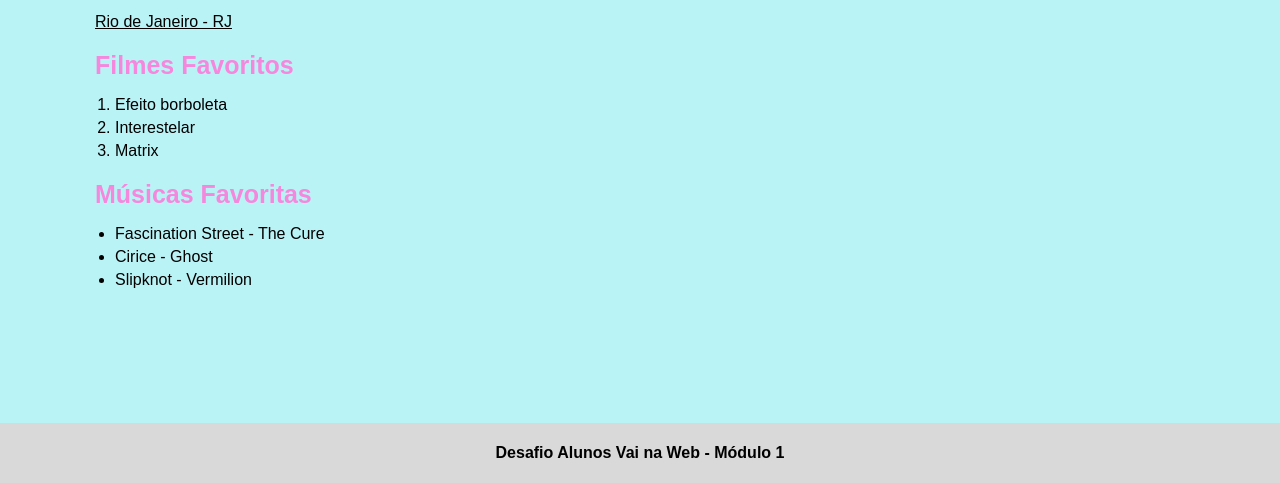
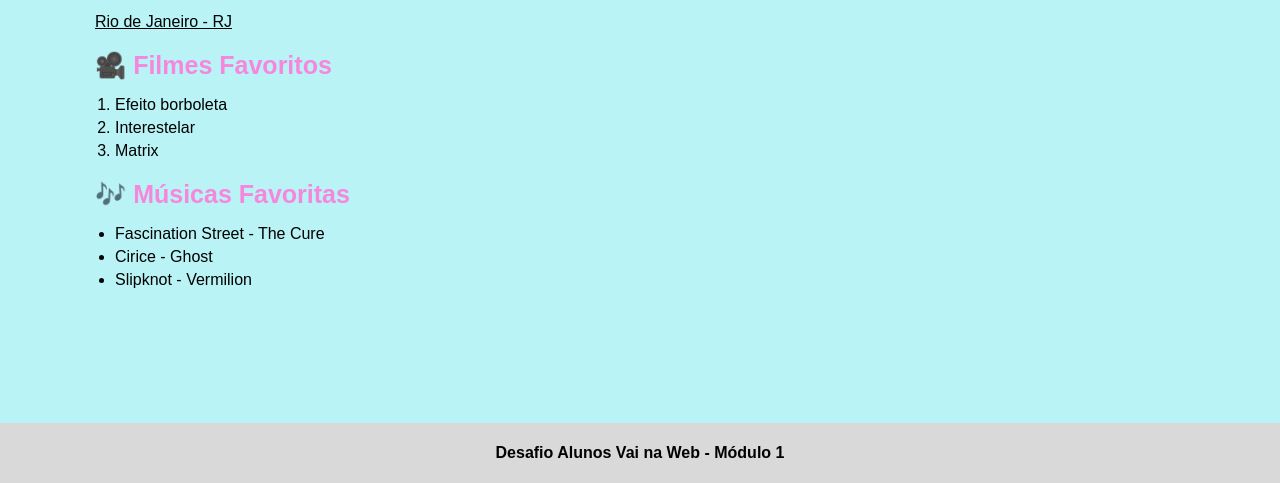
Before and after one commit to luanamf0/Mini-Bio, a plain HTML site: page index.html in a window 1280 px wide. Shown: the part 317-800 px from the top of the page. Drawn offline with Linux system fonts and the light colour scheme.

Commit message:
Update index.html

```diff
--- a/index.html
+++ b/index.html
@@ -19,13 +19,13 @@
       </p>
     </div>
     <div class="favorites">
-      <h2 class="section-title">Filmes Favoritos</h2>
+      <h2 class="section-title">🎥 Filmes Favoritos</h2>
       <ol class="favorites-list">
         <li>Efeito borboleta</li>
         <li>Interestelar</li>
         <li>Matrix</li>
       </ol>
-      <h2 class="section-title">Músicas Favoritas</h2>
+      <h2 class="section-title">🎶 Músicas Favoritas</h2>
       <ul class="favorites-list">
         <li>Fascination Street - The Cure</li>
         <li>Cirice - Ghost</li>
```
